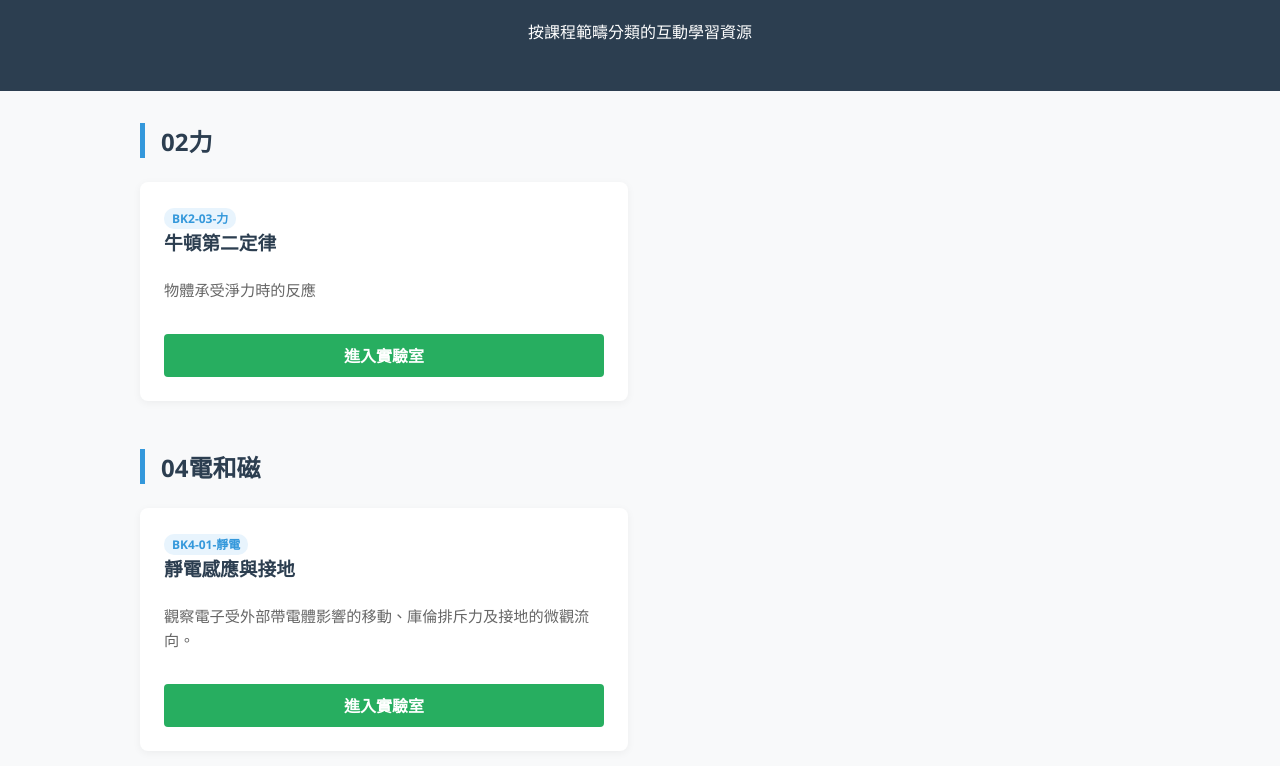
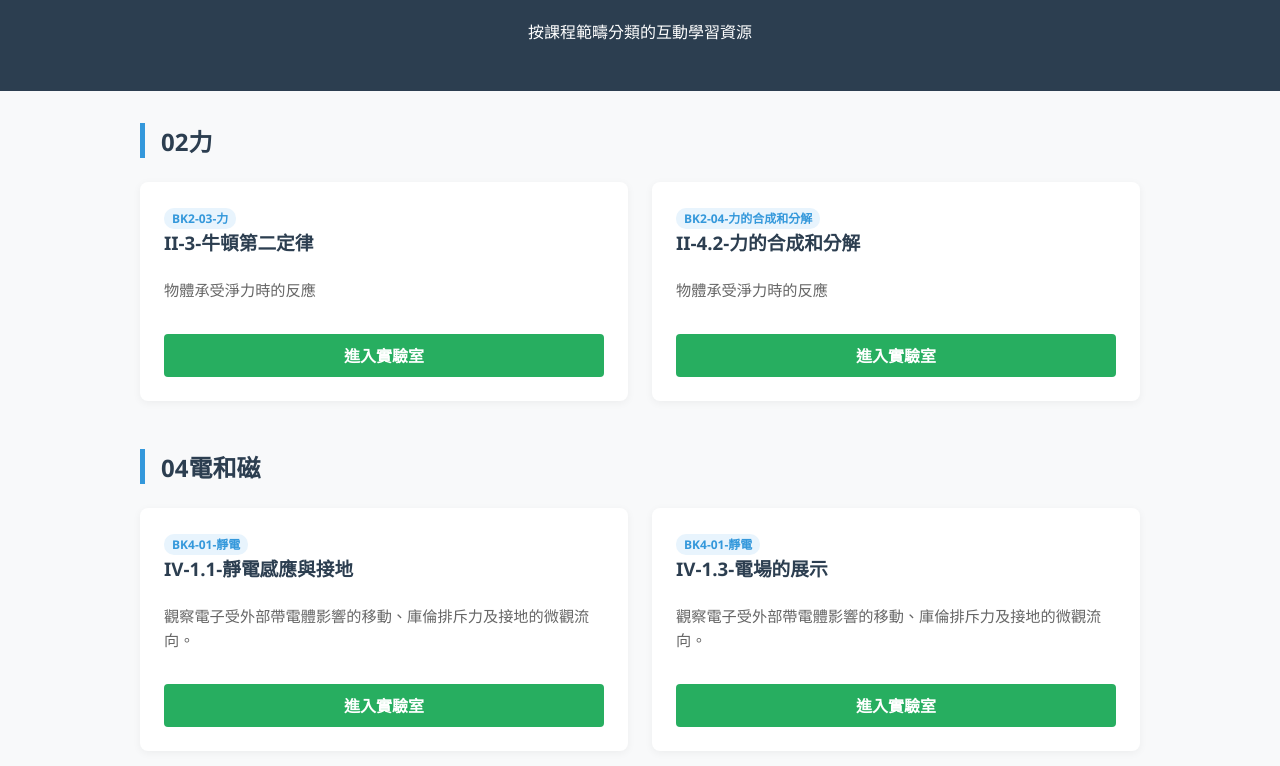
Before and after one commit to vr2lousir/dse-physics, a plain HTML site: page index.html in a window 1280 px wide. Shown: the part 102-868 px from the top of the page. Drawn offline with nearby package versions, Linux system fonts and the light colour scheme.

Commit message:
update index page

```diff
--- a/index.html
+++ b/index.html
@@ -126,15 +126,29 @@
         // 1. 這裡就是您的「資料庫」，以後增加實驗只需在這裡加一行
         const simulations = [
             {
-                title: "牛頓第二定律",
+                title: "II-3-牛頓第二定律",
                 file: "02mechanics/3-1_Newton-second-law.html",
                 category: "02力",
                 desc: "物體承受淨力時的反應",
                 id: "BK2-03-力"
             },
             {
-                title: "靜電感應與接地",
+                title: "II-4.2-力的合成和分解",
+                file: "02mechanics/4-2_resultant-force-and-force-component-in-2D.html",
+                category: "02力",
+                desc: "物體承受淨力時的反應",
+                id: "BK2-04-力的合成和分解"
+            },
+            {
+                title: "IV-1.1-靜電感應與接地",
                 file: "04em/1-1_induced-charge.html",
+                category: "04電和磁",
+                desc: "觀察電子受外部帶電體影響的移動、庫倫排斥力及接地的微觀流向。",
+                id: "BK4-01-靜電"
+            },
+            {
+                title: "IV-1.3-電場的展示",
+                file: "04em/1-2_e-field.html",
                 category: "04電和磁",
                 desc: "觀察電子受外部帶電體影響的移動、庫倫排斥力及接地的微觀流向。",
                 id: "BK4-01-靜電"
```
